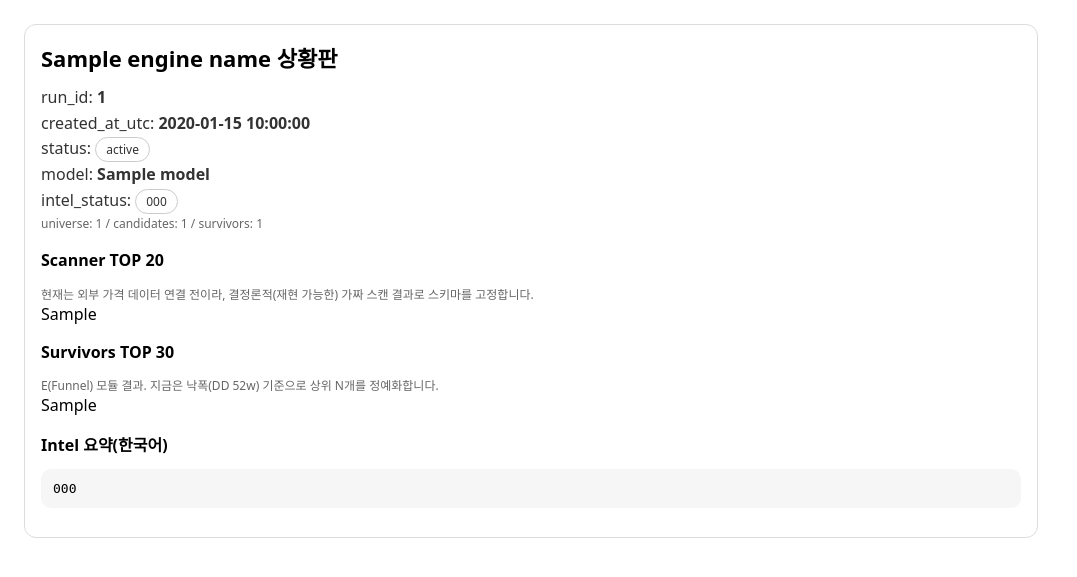
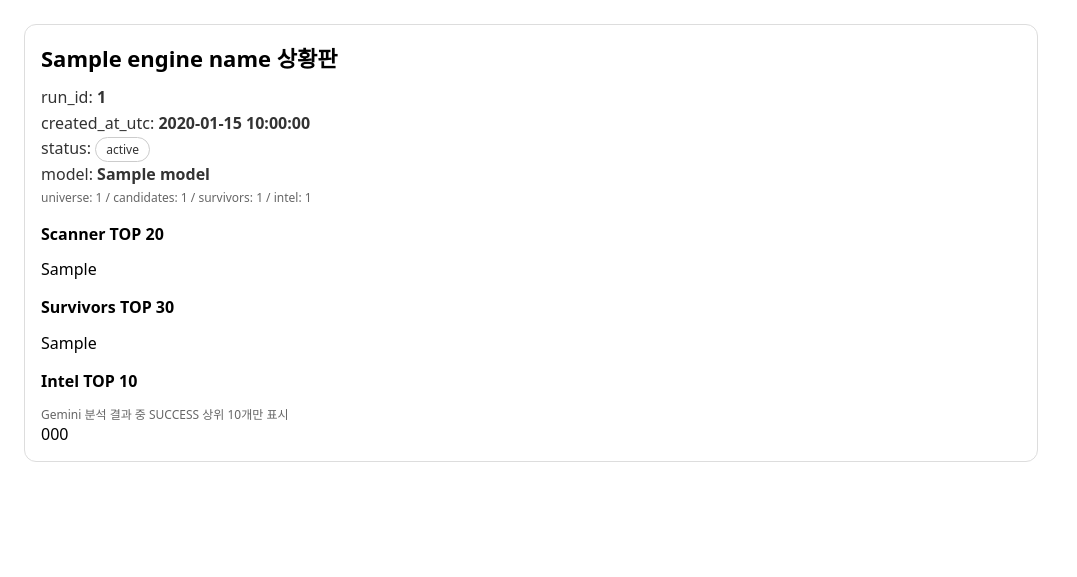
Before and after one commit to wldksdkqk0929-lang/Final-Engine, a Python web app: template templates/dashboard.html in a window 1280 px wide. Shown: the top 577 px of the page, without its empty margins (0-1077 px from the left). Run offline with Jinja, Linux system fonts and the light colour scheme; the template is opened without the code that fills it: most values are stand-ins (such as "Sample title", 1, 10 or a date in 2020).

Commit message:
Update dashboard.html

```diff
--- a/templates/dashboard.html
+++ b/templates/dashboard.html
@@ -12,9 +12,10 @@
     .pill { display: inline-block; padding: 2px 10px; border-radius: 999px; border: 1px solid #ccc; font-size: 12px; }
     pre { white-space: pre-wrap; word-break: break-word; background: #f6f6f6; padding: 12px; border-radius: 10px; }
     table { width: 100%; border-collapse: collapse; margin-top: 8px; }
-    th, td { border-bottom: 1px solid #eee; text-align: left; padding: 8px; font-size: 13px; }
+    th, td { border-bottom: 1px solid #eee; text-align: left; padding: 8px; font-size: 13px; vertical-align: top; }
     th { background: #fafafa; }
     .muted { color: #666; font-size: 12px; }
+    .small { font-size: 12px; color: #333; white-space: pre-wrap; }
   </style>
 </head>
 <body>
@@ -25,20 +26,18 @@
       <div>created_at_utc: <b>{{created_at_utc}}</b></div>
       <div>status: <span class="pill">{{status}}</span></div>
       <div>model: <b>{{model}}</b></div>
-      <div>intel_status: <span class="pill">{{intel_status}}</span></div>
-      <div class="muted">universe: {{universe_count}} / candidates: {{candidates_count}} / survivors: {{survivors_count}}</div>
+      <div class="muted">universe: {{universe_count}} / candidates: {{candidates_count}} / survivors: {{survivors_count}} / intel: {{intel_count}}</div>
     </div>
 
     <h2 style="font-size:16px; margin-top:16px;">Scanner TOP 20</h2>
-    <div class="muted">현재는 외부 가격 데이터 연결 전이라, 결정론적(재현 가능한) 가짜 스캔 결과로 스키마를 고정합니다.</div>
     {{scan_table_html}}
 
     <h2 style="font-size:16px; margin-top:16px;">Survivors TOP 30</h2>
-    <div class="muted">E(Funnel) 모듈 결과. 지금은 낙폭(DD 52w) 기준으로 상위 N개를 정예화합니다.</div>
     {{survivors_table_html}}
 
-    <h2 style="font-size:16px; margin-top:16px;">Intel 요약(한국어)</h2>
-    <pre>{{intel_text_ko}}</pre>
+    <h2 style="font-size:16px; margin-top:16px;">Intel TOP 10</h2>
+    <div class="muted">Gemini 분석 결과 중 SUCCESS 상위 10개만 표시</div>
+    {{intel_table_html}}
   </div>
 </body>
 </html>
```
